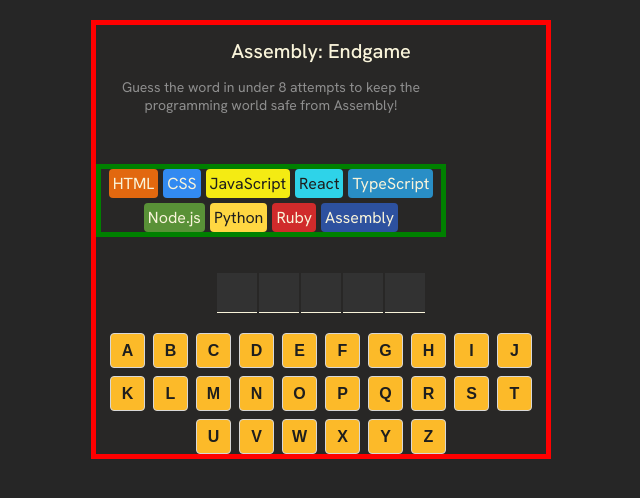
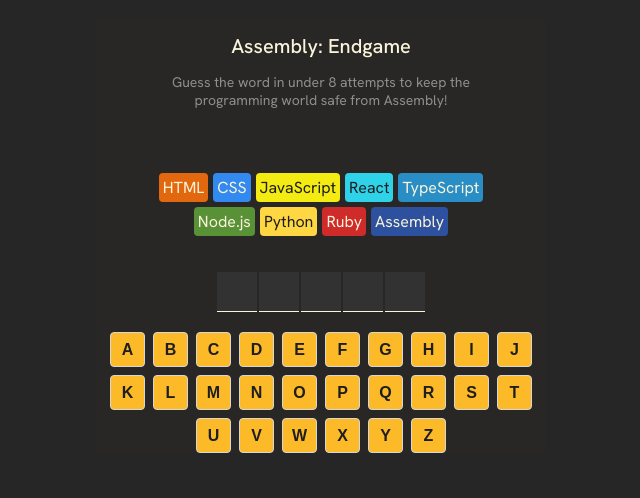
Before and after one commit to arongu321/AronsAssemblyEndgame, a React (Vite) app: page / in a window 1280 px wide. Shown: the top 498 px of the page, without its empty margins (319-959 px from the left). Built offline with nearby package versions, Linux system fonts and the light colour scheme.

Commit message:
Fixed alignment issues

```diff
--- a/components/Languages.jsx
+++ b/components/Languages.jsx
@@ -9,7 +9,7 @@
             color: language.color,
         };
         const className = clsx('language', {
-            'lost': index < props.wrongGuessCount,
+            lost: index < props.wrongGuessCount,
         });
         return (
             <Language
--- a/index.css
+++ b/index.css
@@ -18,7 +18,11 @@
     max-width: 594px;
     max-height: 726px;
     background-color: #282726;
-    border: 5px solid red;
+
+    /* Used to fix center alignment issues with max-width */
+    display: flex;
+    flex-direction: column;
+    align-items: center;
 }
 
 /* Header */
@@ -77,7 +81,6 @@
     display: flex;
     flex-wrap: wrap;
     justify-content: center;
-    border: 5px solid green;
     gap: 5px;
     max-width: 350px;
     margin-bottom: 36px;
```
